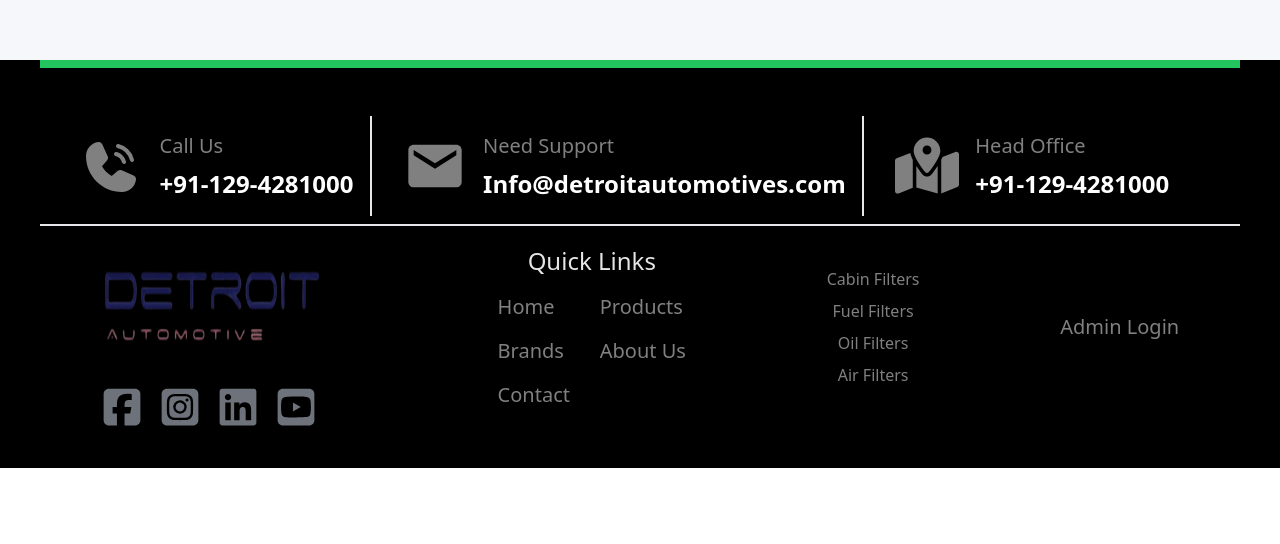
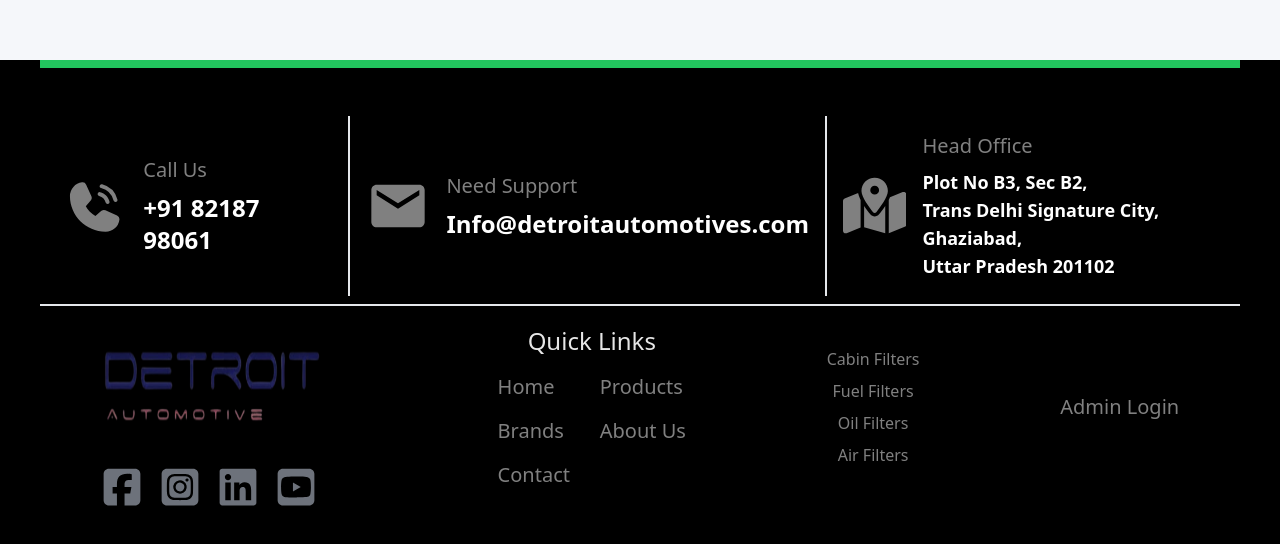
Before and after one commit to tejasbabar24/Detroit-project, a React (Vite) app in the folder frontend/: page /brands/1 in a window 1280 px wide. Shown: the part 740-1284 px from the top of the page. Before the commit the page ends 1208 px from the top, so only its background shows below. Built offline with nearby package versions, Linux system fonts and the light colour scheme; a web font is replaced by a local one.

Commit message:
some changes

```diff
--- a/frontend/src/components/Footer/Footer.jsx
+++ b/frontend/src/components/Footer/Footer.jsx
@@ -28,7 +28,7 @@
           <div className="  sm:p-4 text-white  flex gap-4 sm:border-r-2 justify-center items-center " ><PiPhoneCallFill size={isScreenSmall>640 ? 64:32} className="opacity-50 transition-transform duration-300 hover:scale-110" />
               <div className=" flex flex-col gap-2 ">
                <span className="text-sm opacity-50 sm:text-xl" >Call  Us </span>
-               <span className="text-sm sm:text-2xl font-bold ">+91-129-4281000 </span>
+               <span className="text-sm sm:text-2xl font-bold ">+91 82187 98061 </span>
               </div>
           </div>
           <div className="  sm:p-4 text-white  flex gap-4 sm:border-r-2 justify-center items-center " ><MdEmail size={isScreenSmall>640 ? 64:32} className="opacity-50 transition-transform duration-300 hover:scale-110" />
@@ -40,7 +40,7 @@
           <div className=" sm:p-4 text-white  flex gap-4  justify-center items-center " ><FaMapLocationDot size={isScreenSmall>640 ? 64:32} className="opacity-50 transition-transform duration-300 hover:scale-110 " />
               <div className=" flex flex-col gap-2 ">
                <span className="text-sm opacity-50 sm:text-xl" >Head Office </span>
-               <span className="text-sm sm:text-2xl font-bold ">+91-129-4281000 </span>
+               <span className="text-sm sm:text-lg font-bold ">Plot No B3, Sec B2, <br /> Trans Delhi Signature City, <br />  Ghaziabad, Uttar Pradesh 201102 </span>
               </div>
           </div>
           <div></div>
--- a/frontend/src/components/Header/Header.jsx
+++ b/frontend/src/components/Header/Header.jsx
@@ -33,17 +33,17 @@
   return (
     <>
       {/* HEADER */}
-      <header className="fixed top-0 left-0 w-full flex items-center justify-between p-4 h-20 shadow-lg text-xl bg-white z-50">
+      <header className="fixed top-0 left-0 w-full flex items-center justify-between  h-20 shadow-lg text-xl bg-white z-50">
         <img src={logo} className="h-16 ml-4 sm:ml-16" alt="Company Logo" />
 
         {/* Desktop Navigation */}
-        <div className="hidden sm:flex flex-row gap-8 items-center text-blue-900">
+        <div className="hidden sm:flex flex-row gap-8 items-center pl-4 pr-4 h-full  text-blue-900">
           {menuItems.map((item, index) =>
             condition ? (
               item.product ? (
                 <div
                   key={index}
-                  className="relative"
+                  className="relative h-full flex items-center"
                   onMouseEnter={() => setDropdownOpenProducts(true)}
                   onMouseLeave={() => setDropdownOpenProducts(false)}
                 >
@@ -54,11 +54,12 @@
                     className="relative flex items-center gap-2 p-2 group text-gray-700 hover:text-blue-900 transition-all cursor-pointer"
                   >
                     {item.icon} {item.name}
+                    <span className="absolute bottom-0 left-0 w-0 h-[2px] bg-blue-900 transition-all duration-300 group-hover:w-full"></span>
                   </Link>
 
                   {/* Products Dropdown */}
                   {isDropdownOpenProducts && (
-                    <div className="absolute left-0 mt-2 w-44 bg-white shadow-lg rounded-b-md z-50">
+                    <div className="absolute left-0 mt-64 w-44 bg-white shadow-lg rounded-b-md z-50">
                       <ul className="py-2 flex flex-col gap-2 text-sm">
                         <li className="px-4 py-2 hover:bg-gray-100 border-l-4 border-red-500 cursor-pointer" onClick={() => navigate(`/category/Air Filter`)}>
                           <p>Air  Filter</p>
@@ -84,6 +85,7 @@
                   className="relative flex items-center gap-2 p-2 group text-gray-700 hover:text-blue-900 transition-all cursor-pointer"
                 >
                   {item.icon} {item.name}
+                  <span className="absolute bottom-0 left-0 w-0 h-[2px] bg-blue-900 transition-all duration-300 group-hover:w-full"></span>
                 </Link>
               )
             ) : (
@@ -111,16 +113,16 @@
 
           {/* Downloads Dropdown */}
           <div
-            className="relative group"
+            className="relative group h-full"
             onMouseEnter={() => setMobileDropdownOpen(true)}
             onMouseLeave={() => setMobileDropdownOpen(false)}
           >
-            <span className="flex items-center gap-2 p-2 text-gray-700 hover:text-blue-900 transition-all cursor-pointer">
+            <span className="flex items-center h-full gap-2 p-2 text-gray-700 hover:text-blue-900 transition-all cursor-pointer">
               <FaDownload size={25} /> Downloads
             </span>
 
             {isMobileDropdownOpen && (
-              <div className="absolute left-0 mt-2 w-44 bg-white shadow-lg rounded-b-md z-50">
+              <div className="absolute left-0  w-44 bg-white bg-op shadow-lg rounded-b-md z-50">
                 <ul className="py-2 flex flex-col gap-2 text-sm">
                   {
                     brochures.map((brochure)=>(
--- a/frontend/src/components/Products/ContactLinks.jsx
+++ b/frontend/src/components/Products/ContactLinks.jsx
@@ -14,7 +14,7 @@
                         <div className=" sm:p-4 text-white  flex gap-4  justify-start items-center border-b-2 border-opacity-50 " ><TiContacts size={44} className=" text-green-500 opacity-80 transition-transform duration-300 hover:scale-110 " />
                                       <div gap-2 className=" flex flex-col gap-1 ">
                                        <span className="text-sm opacity-70 sm:text-lg" >Call us  </span>
-                                       <span className="text-sm sm:text-xl font-bold ">+91-129-4281000 </span>
+                                       <span className="text-sm sm:text-xl font-bold ">+91 82187 98061 </span>
                                       </div>
                         </div>
                         <div className=" sm:p-4 text-white  flex gap-4  justify-start items-center border-b-2 border-opacity-50 " ><MdEmail size={44} className=" text-green-500 opacity-80 transition-transform duration-300 hover:scale-110 " />
@@ -25,7 +25,7 @@
                         </div><div className=" sm:p-4 text-white  flex gap-4  justify-start items-center border-b-2 border-opacity-50 " ><FaMapLocationDot size={44} className=" text-green-500 opacity-80 transition-transform duration-300 hover:scale-110 " />
                                       <div gap-2 className=" flex flex-col gap-1 ">
                                        <span className="text-sm opacity-70 sm:text-lg" >Meet us  </span>
-                                       <span className="text-sm sm:text-xl font-bold ">Our location </span>
+                                       <span className="text-sm sm:text-xl font-bold ">Plot No B3, Sec B2, Trans Delhi Signature City,   Ghaziabad, Uttar Pradesh 201102  </span>
                                       </div>
                         </div>
                     </div>
```
